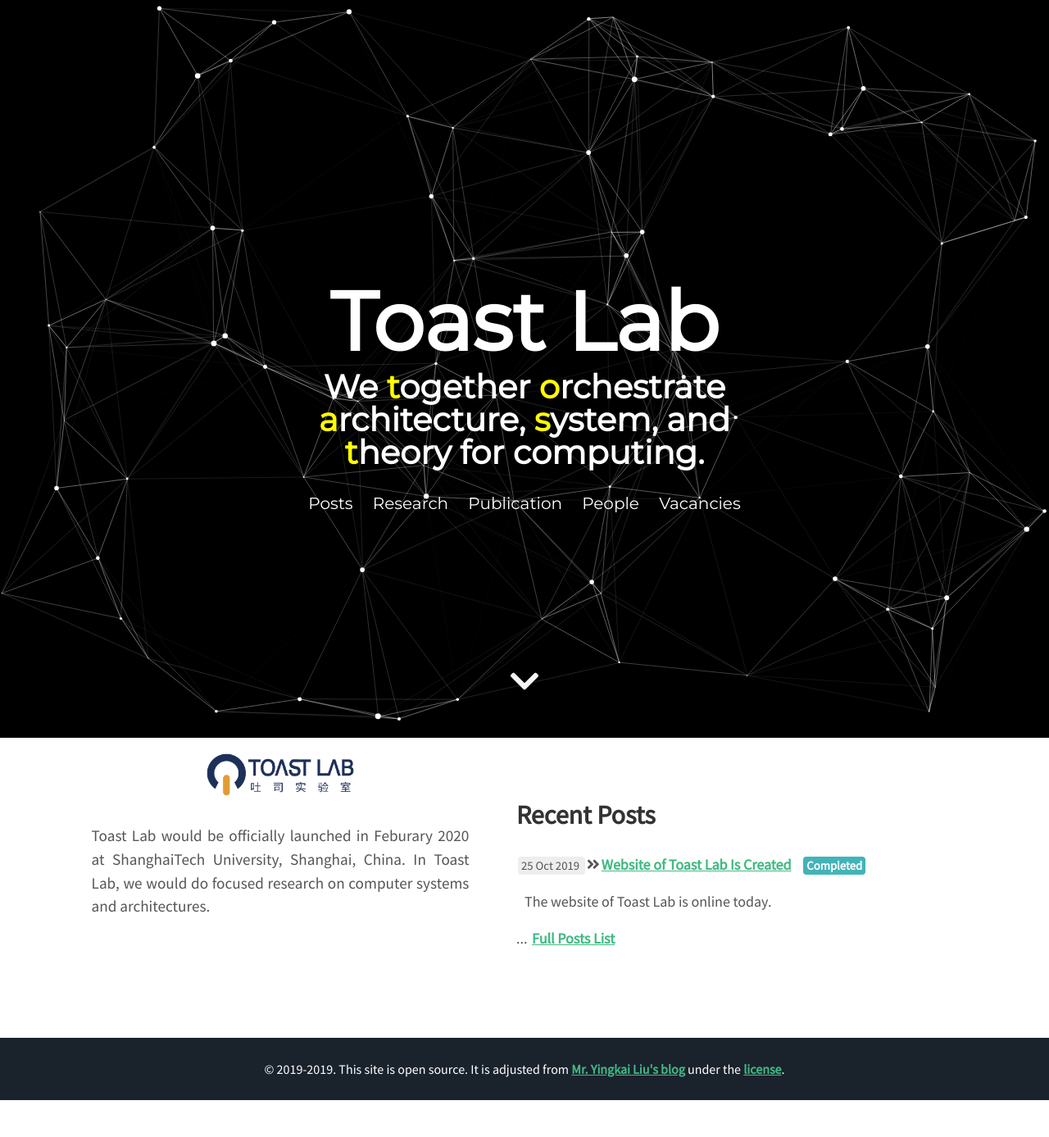
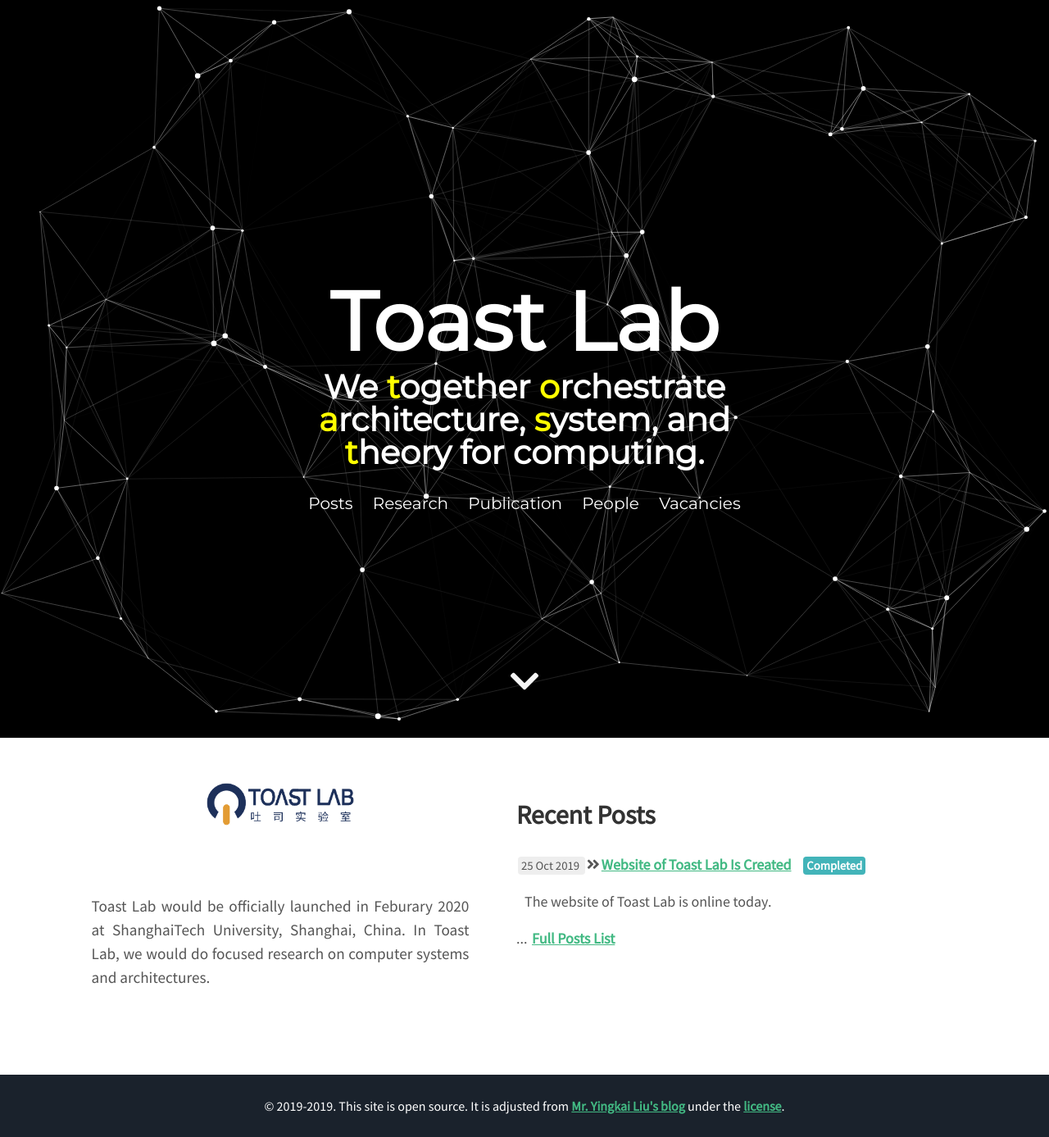
Before and after one commit to toast-lab/toast-lab.github.io, a Jekyll site: the page built from index.html, in a window 1280 px wide. Shown: the whole page at 82% size. Built offline with Jekyll 4.4.1, drawn with Linux system fonts in a browser that asks for light colours; nearby versions of some CDN libraries; before the commit the page ends 1342 px from its top, so only the background shows below that.

Commit message:
image margin

```diff
--- a/index.html
+++ b/index.html
@@ -2,8 +2,7 @@
 layout: home
 ---
 <div class="user-details">
-<div style="text-align: bottom"><img src="./about/logo.png" alt="The Logo of Toast Lab" width="180"></div>
-<!--<h2 style="text-align: middle;">Welcome to <img src="./about/logo.png" alt="The Logo of Toast Lab" width="150"></h2> -->
+<img src="./about/logo.png" alt="The Logo of Toast Lab" width="180" style="margin:50px 0px">
 <p style="text-align:justify; margin-top:10px;">Toast Lab would be officially launched in Feburary 2020 at ShanghaiTech University, Shanghai, China. In Toast Lab, we would do focused research on computer systems and architectures. </p>
 </div>
 
```
